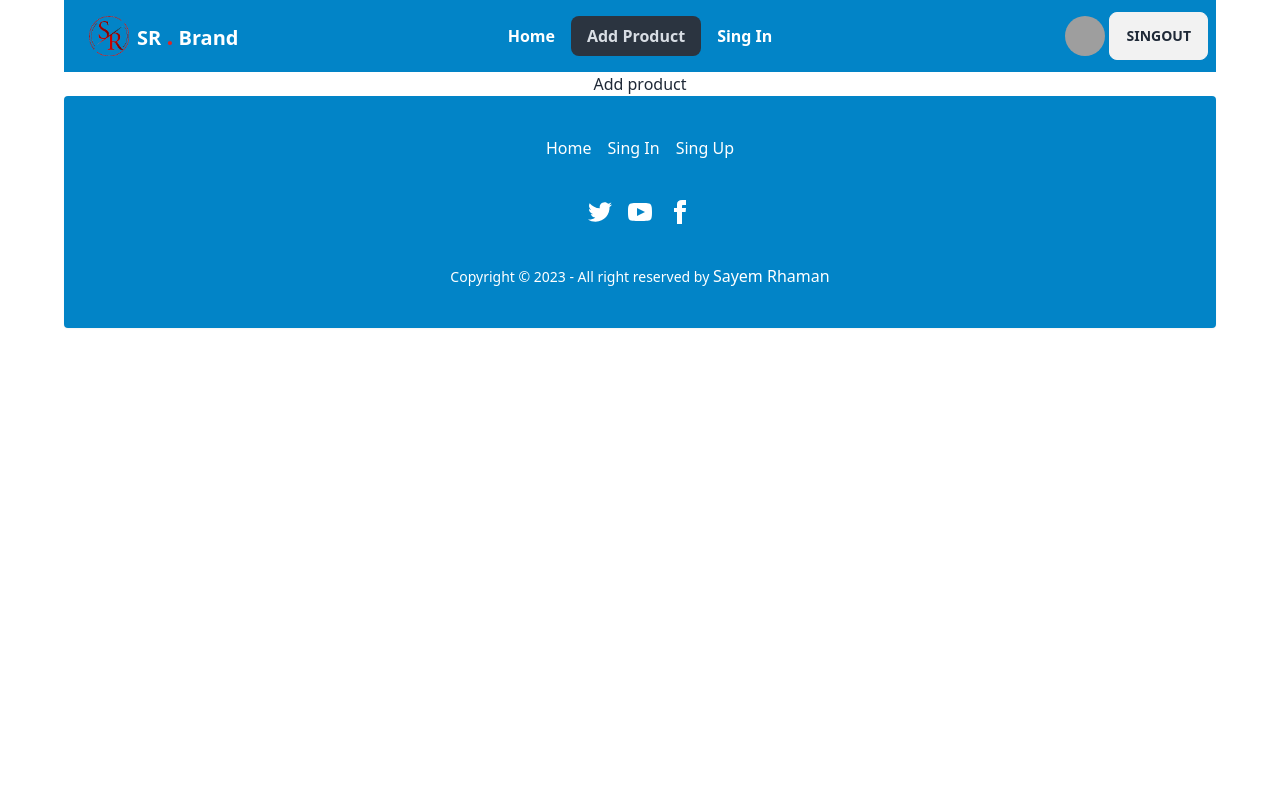
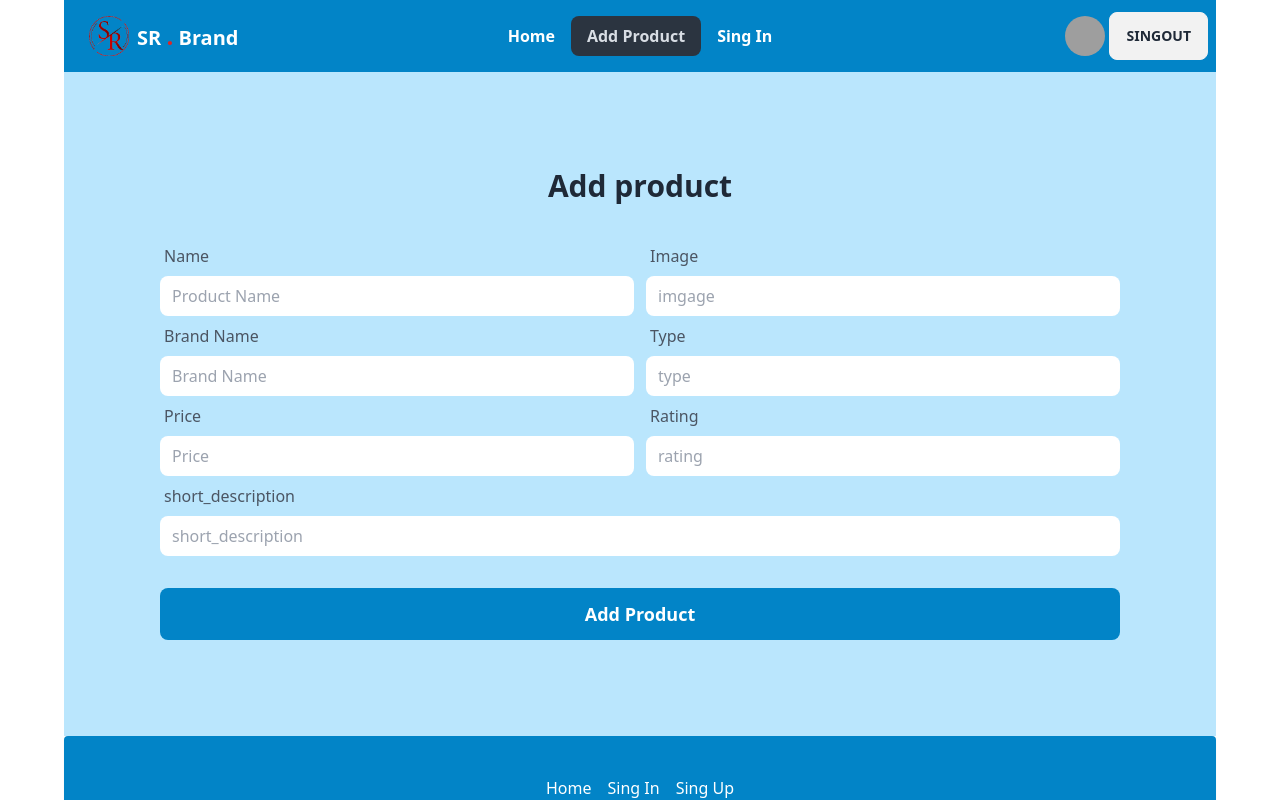
Before and after one commit to sayemRhaman/assign-ten-recap-client, a React (Vite) app: page /addProduct in a window 1280 px wide. Shown: the top 800 px of the page. Built offline with nearby package versions, Linux system fonts and the light colour scheme; no server answers; sample sign-in values are in the browser's storage; grey boxes are pictures that could not be loaded.

Commit message:
add product

```diff
--- a/src/pages/AddProduct.jsx
+++ b/src/pages/AddProduct.jsx
@@ -3,10 +3,119 @@ import Nav from "./home/Nav";
 
 
 const AddProduct = () => {
+     const handleAddProduct = event => {
+        event.preventDefault();
+
+        const form = event.target;
+
+        const name = form.name.value;
+        const img = form.img.value;
+        const brand = form.brand.value;
+        const type = form.type.value;
+        const price = form.price.value;
+        const rating = form.rating.value;
+        const short_description = form.short_description.value;
+        const newProduct = { name, img, brand, type, price, rating, short_description };
+        console.log(newProduct);
+
+     }
     return (
         <div>
             <Nav></Nav>
-            <h3 className="text-center">Add product</h3>
+            <div className="bg-sky-200 p-24">
+                <h3 className="text-center text-3xl font-bold mb-8">Add product</h3>
+
+                <form onSubmit={handleAddProduct} className="" >
+                    <div className="md:flex gap-3">
+
+                        <div className="form-control md:w-1/2">
+                            <label className="label">
+                                <span className="text-base font-medium text-gray-600">Name</span>
+                            </label>
+                            <label className="">
+
+                                <input type="text" placeholder="Product Name" name="name" className="outline-none px-3 py-2 rounded-lg w-full" />
+                            </label>
+                        </div>
+
+                        <div className="form-control md:w-1/2">
+                            <label className="label">
+                                <span className="text-base font-medium text-gray-600">Image</span>
+                            </label>
+                            <label className="">
+
+                                <input type="text" placeholder="imgage" name="img" className="outline-none px-3 py-2 rounded-lg w-full" />
+                            </label>
+                        </div>
+
+                    </div>
+
+                    <div className="md:flex gap-3">
+
+                        <div className="form-control md:w-1/2">
+                            <label className="label">
+                                <span className="text-base font-medium text-gray-600">Brand Name</span>
+                            </label>
+                            <label className="">
+
+                                <input type="text" placeholder="Brand Name" name="brand" className="outline-none px-3 py-2 rounded-lg w-full" />
+                            </label>
+                        </div>
+
+                        <div className="form-control md:w-1/2">
+                            <label className="label">
+                                <span className="text-base font-medium text-gray-600">Type</span>
+                            </label>
+                            <label className="">
+
+                                <input type="text" placeholder="type" name="type" className="outline-none px-3 py-2 rounded-lg w-full" />
+                            </label>
+                        </div>
+
+                    </div>
+
+                    <div className="md:flex gap-3">
+
+                        <div className="form-control md:w-1/2">
+                            <label className="label">
+                                <span className="text-base font-medium text-gray-600">Price</span>
+                            </label>
+                            <label className="">
+
+                                <input type="text" placeholder="Price" name="price" className="outline-none px-3 py-2 rounded-lg w-full" />
+                            </label>
+                        </div>
+
+                        <div className="form-control md:w-1/2">
+                            <label className="label">
+                                <span className="text-base font-medium text-gray-600">Rating</span>
+                            </label>
+                            <label className="">
+
+                                <input type="text" placeholder="rating" name="rating" className="outline-none px-3 py-2 rounded-lg w-full" />
+                            </label>
+                        </div>
+
+                    </div>
+
+                    <div className="form-control md:w-full">
+                        <label className="label">
+                            <span className="text-base font-medium text-gray-600">short_description</span>
+                        </label>
+                        <label className="">
+
+                            <input type="text" placeholder="short_description" name="short_description" className="outline-none px-3 py-2 rounded-lg w-full" />
+                        </label>
+                    </div>
+
+
+                    <div className="form-control mt-8 md:w-full">
+
+                     <input type="submit" value="Add Product" className="bg-sky-600 text-white px-3 py-3 rounded-lg text-lg font-semibold" />
+                    </div>
+
+                </form>
+            </div>
             <Footer></Footer>
         </div>
     );
```
